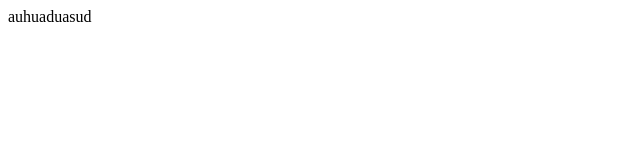
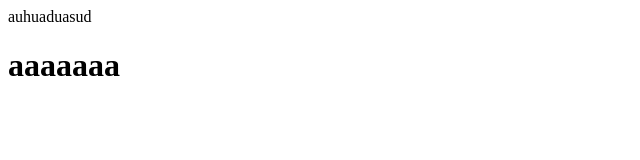
Before and after one commit to Kenzie-Academy-Brasil-Developers/m1-s1-e-commerce-com-flexbox-jonathanmir, a plain HTML site: page index.html in a window 1280 px wide. Shown: the whole page, without its empty margins (0-640 px from the left). Drawn offline with Linux system fonts and the light colour scheme.

Commit message:
commit 2

```diff
--- a/index.html
+++ b/index.html
@@ -2,3 +2,6 @@
 <p>
     auhuaduasud
 </p>
+<h1>
+    aaaaaaa
+</h1>
```
